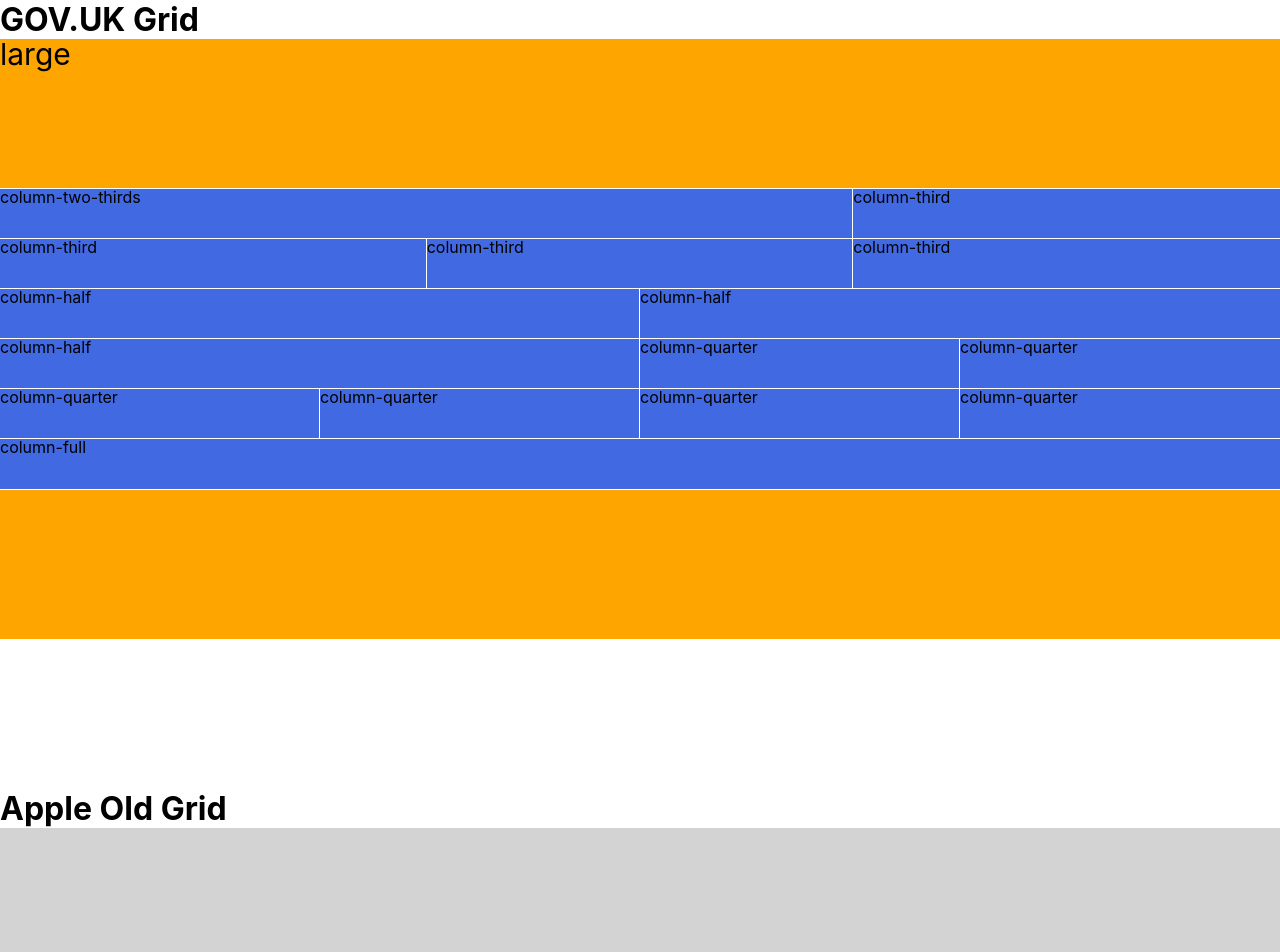
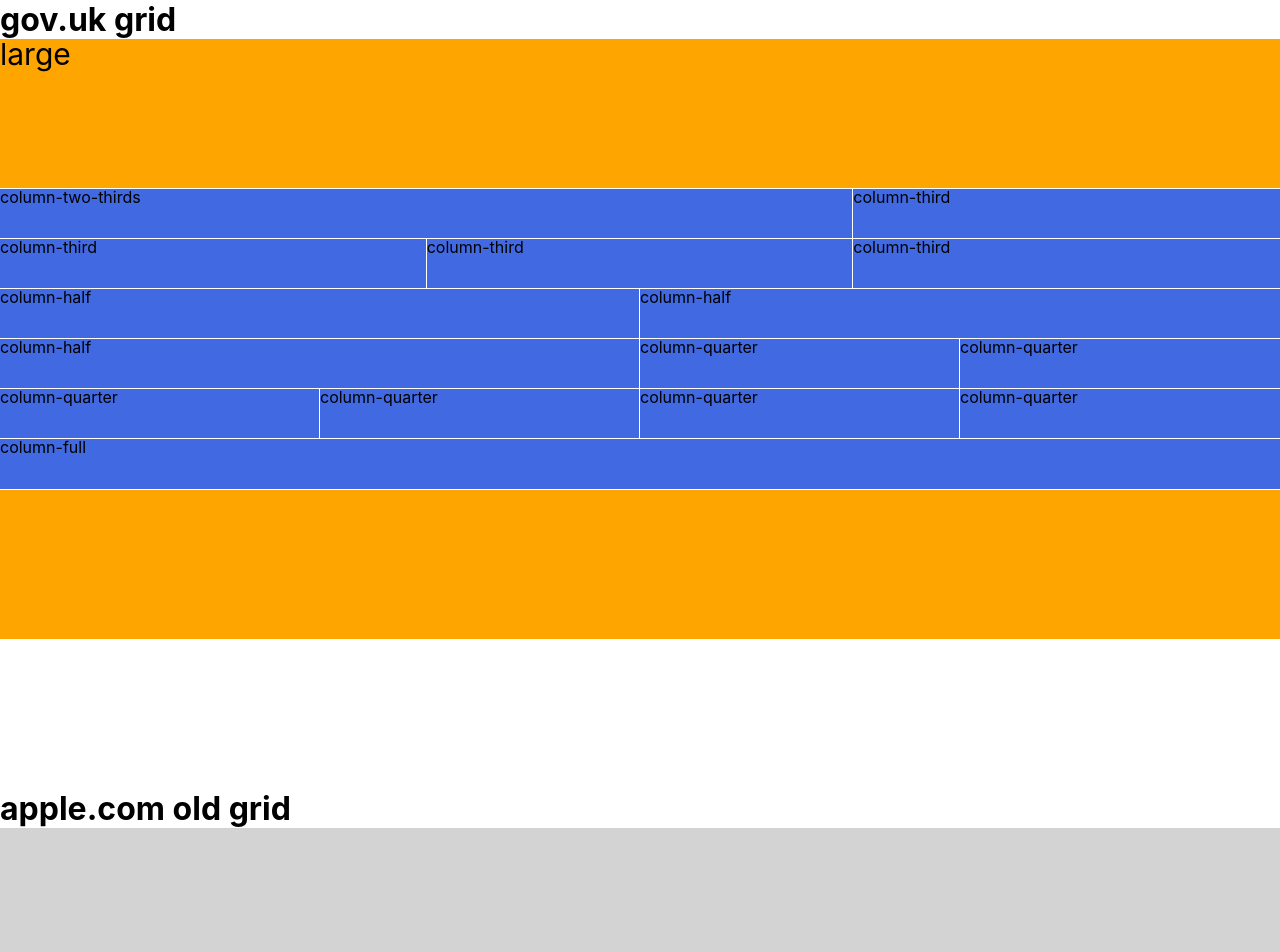
Before and after one commit to maxdmitriev/grid-layout-modules, a plain HTML site: page index.html in a window 1280 px wide. Shown: the top 952 px of the page. Drawn offline with Linux system fonts and the light colour scheme.

Commit message:
description added

```diff
--- a/index.html
+++ b/index.html
@@ -102,7 +102,7 @@ section:after {
 </style>
 </head>
 <body>
-<h1>GOV.UK Grid</h1>
+<h1>gov.uk grid</h1>
 <section class="gov-uk">
 	<div class="grid-row">
 		<div class="column-two-thirds">column-two-thirds</div>
@@ -138,7 +138,7 @@ section:after {
 	</div>
 </section><!-- \GOV.UK GRID -->
 
-<h1>Apple Old Grid</h1>
+<h1>apple.com old grid</h1>
 <section class="apple-old">
 	<div class="grid2col">
 		<div class="column first"></div>
@@ -216,7 +216,7 @@ section:after {
 
 
 
-<h1>Apple Current Grid</h1>
+<h1>apple.com current grid</h1>
 <!--div class="row">
 
 	<div class="column large-offset-0">large-offset-0</div>
```
